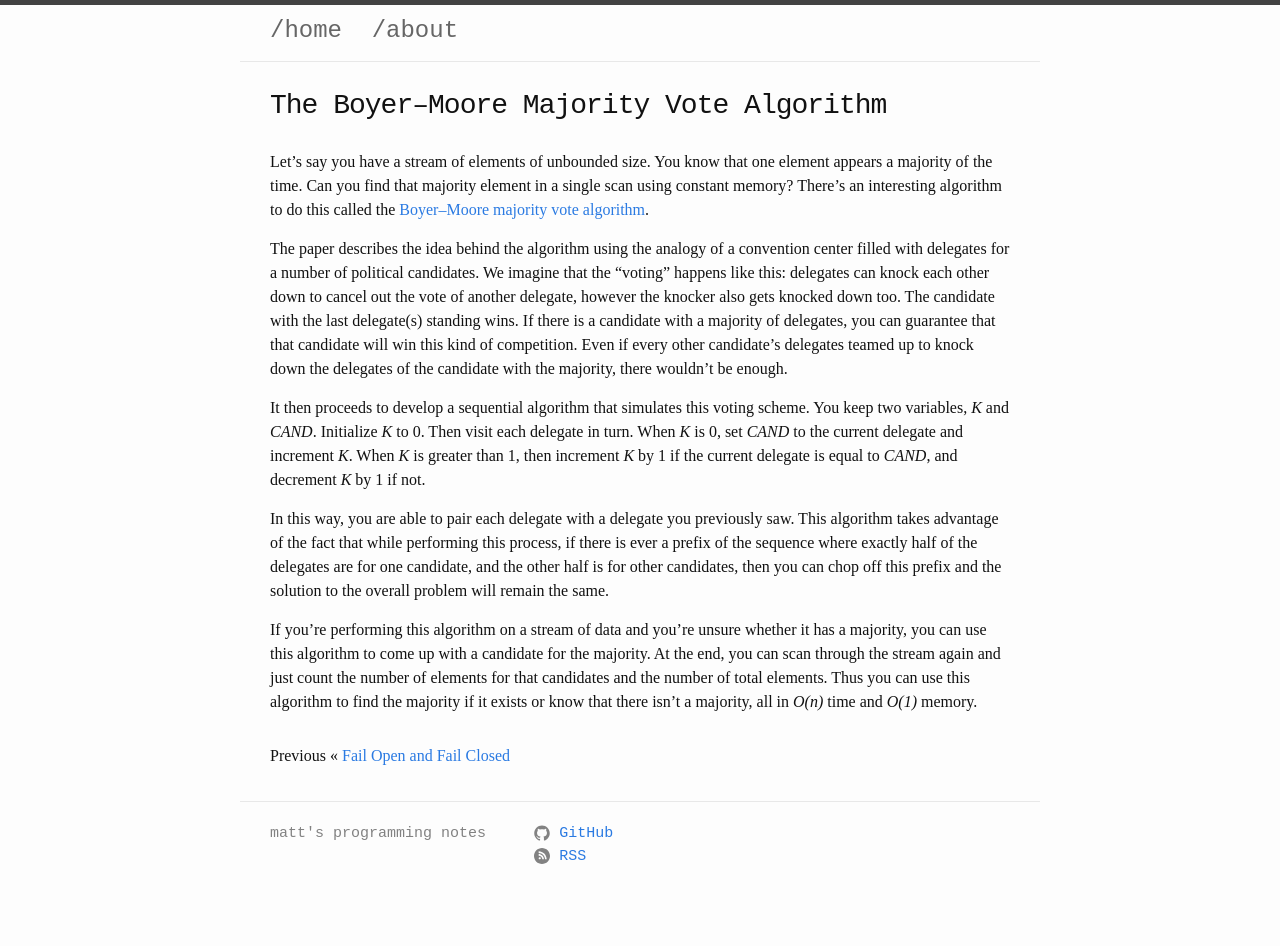
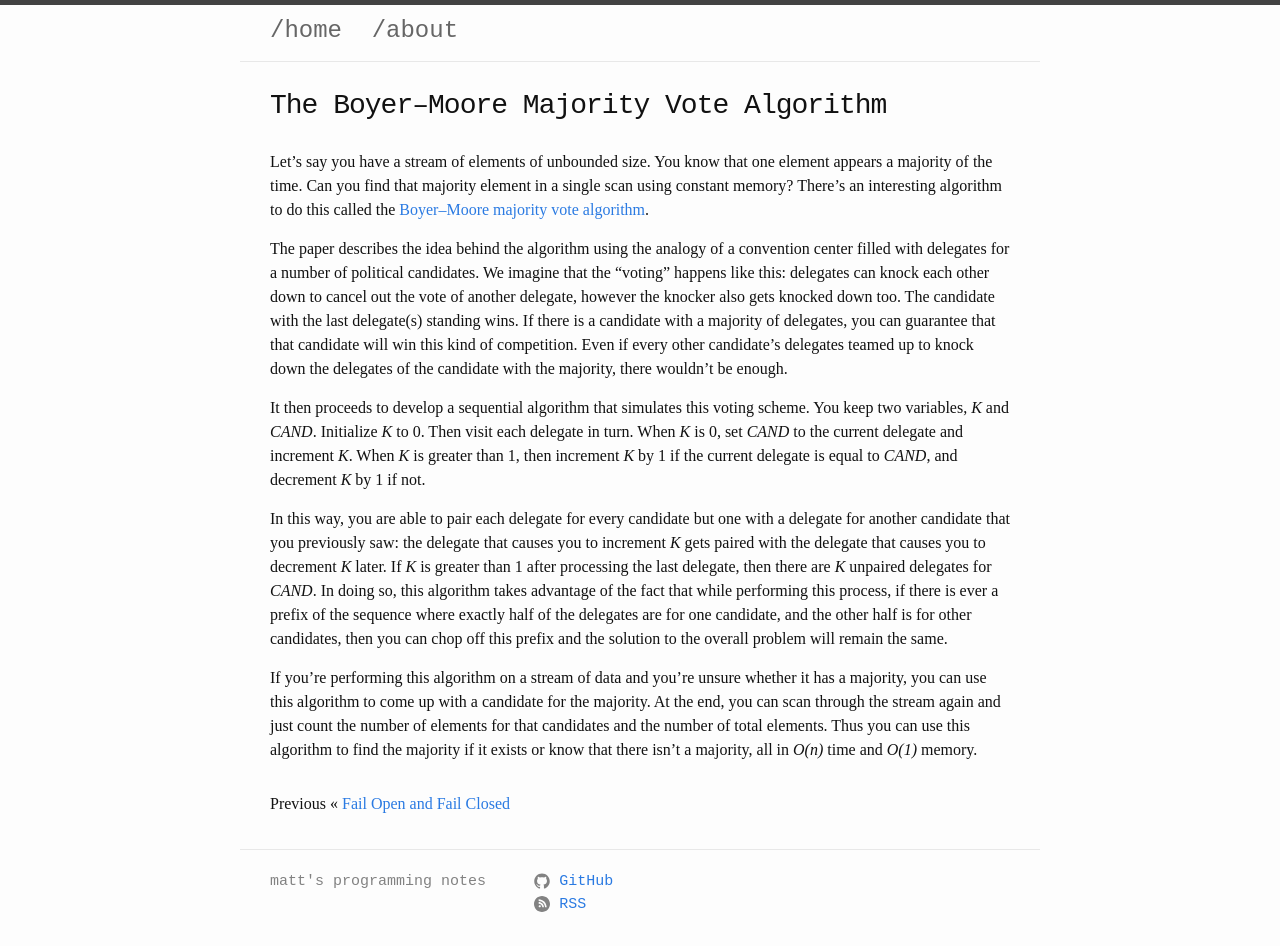
Before and after one commit to mattsteadman/mattsteadman.github.io, a Jekyll site: the page built from _posts/2023-12-05-majority-vote.md, in a window 1280 px wide. Built offline with Jekyll 4.4.1, drawn with Linux system fonts in a browser that asks for light colours; before the commit the page ends 900 px from its top, so only the background shows below that.

Commit message:
Phrasing

```diff
--- a/_posts/2023-12-05-majority-vote.md
+++ b/_posts/2023-12-05-majority-vote.md
@@ -13,6 +13,6 @@
 
 It then proceeds to develop a sequential algorithm that simulates this voting scheme. You keep two variables, *K* and *CAND*. Initialize *K* to 0. Then visit each delegate in turn. When *K* is 0, set *CAND* to the current delegate and increment *K*. When *K* is greater than 1, then increment *K* by 1 if the current delegate is equal to *CAND*, and decrement *K* by 1 if not.
 
-In this way, you are able to pair each delegate with a delegate you previously saw. This algorithm takes advantage of the fact that while performing this process, if there is ever a prefix of the sequence where exactly half of the delegates are for one candidate, and the other half is for other candidates, then you can chop off this prefix and the solution to the overall problem will remain the same.
+In this way, you are able to pair each delegate for every candidate but one with a delegate for another candidate that you previously saw: the delegate that causes you to increment *K* gets paired with the delegate that causes you to decrement *K* later. If *K* is greater than 1 after processing the last delegate, then there are *K* unpaired delegates for *CAND*. In doing so, this algorithm takes advantage of the fact that while performing this process, if there is ever a prefix of the sequence where exactly half of the delegates are for one candidate, and the other half is for other candidates, then you can chop off this prefix and the solution to the overall problem will remain the same.
 
 If you're performing this algorithm on a stream of data and you're unsure whether it has a majority, you can use this algorithm to come up with a candidate for the majority. At the end, you can scan through the stream again and just count the number of elements for that candidates and the number of total elements. Thus you can use this algorithm to find the majority if it exists or know that there isn't a majority, all in *O(n)* time and *O(1)* memory.
```
